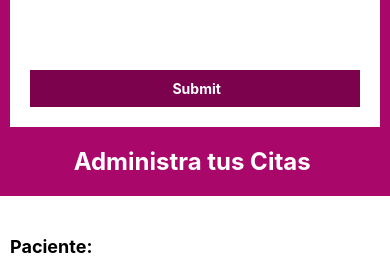
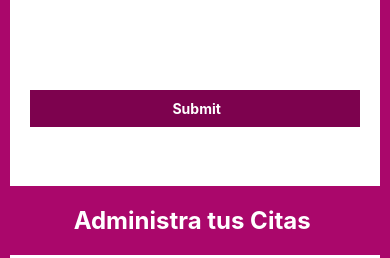
Before and after one commit to andresdavidsv/dates, a React Native app: screen / in a window 390 px wide. Shown: the part 571-829 px from the top of the page. Built offline with nearby package versions, Linux system fonts and the light colour scheme.

Commit message:
:sparkles: Add scroll

```diff
--- a/App.js
+++ b/App.js
@@ -28,17 +28,20 @@ const App = () => {
     <>
       <View style={styles.container}>
         <Text style={styles.title}>Administrador de Citas</Text>
+        <View style={styles.content}>
           <Form />
           <Text style={styles.title}>
             {dates.length > 0 ? 'Administra tus Citas' : 'No hay citas'}{' '}
           </Text>
           <FlatList
+            style={styles.list}
             data={dates}
             renderItem={({item}) => (
               <Date date={item} deletePacient={deletePacient} />
             )}
             keyExtractor={date => date.id}
           />
+        </View>
       </View>
     </>
   );
@@ -57,6 +60,13 @@ const styles = StyleSheet.create({
     fontWeight: 'bold',
     color: '#fff',
   },
+  content: {
+    flex: 1,
+    marginHorizontal: '2.5%',
+  },
+  list: {
+    flex: 1,
+  },
 });
 
 export default App;
--- a/src/components/Form.js
+++ b/src/components/Form.js
@@ -6,7 +6,8 @@ import {
   TextInput,
   Button,
   TouchableHighlight,
-  Alert
+  Alert,
+  ScrollView,
 } from 'react-native';
 import DateTimePickerModal from 'react-native-modal-datetime-picker';
 
@@ -77,7 +78,7 @@ const Form = () => {
 
   return (
     <>
-      <View style={styles.container}>
+      <ScrollView style={styles.container}>
         <View>
           <Text style={styles.label}>Pacient: </Text>
           <TextInput
@@ -138,7 +139,7 @@ const Form = () => {
             <Text style={styles.textSubmit}> Submit</Text>
           </TouchableHighlight>
         </View>
-      </View>
+      </ScrollView>
     </>
   );
 };
@@ -148,7 +149,6 @@ const styles = StyleSheet.create({
     backgroundColor: '#fff',
     paddingHorizontal: 20,
     paddingVertical: 10,
-    marginHorizontal: '2.5%',
   },
   label: {
     fontWeight: 'bold',
@@ -164,7 +164,7 @@ const styles = StyleSheet.create({
   btnSubmit: {
     padding: 10,
     backgroundColor: '#7D024E',
-    marginVertical: 10,
+    marginVertical: 30,
   },
   textSubmit: {
     color: '#fff',
```
Lines whose indentation alone changed are shown as unchanged.
